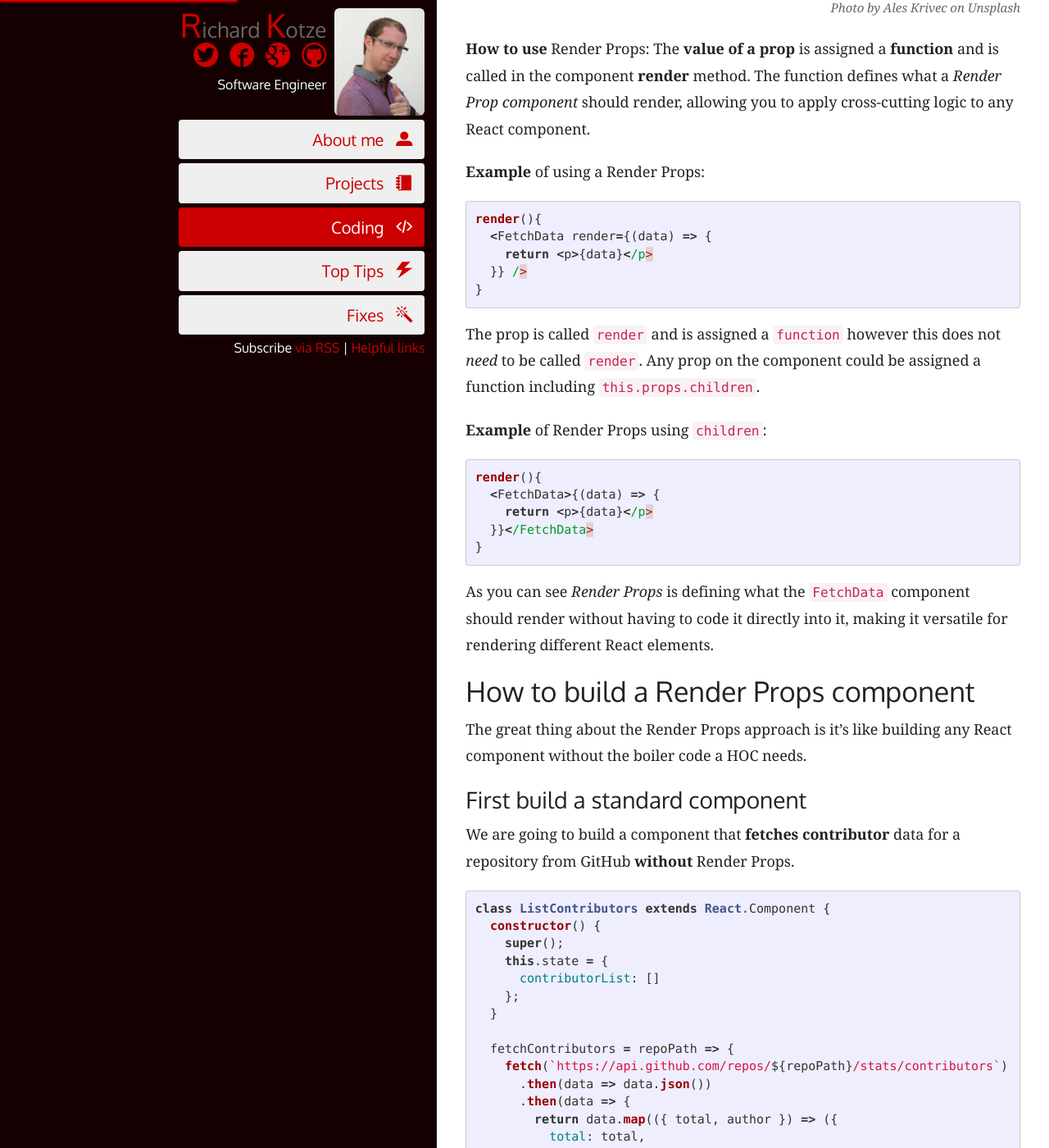
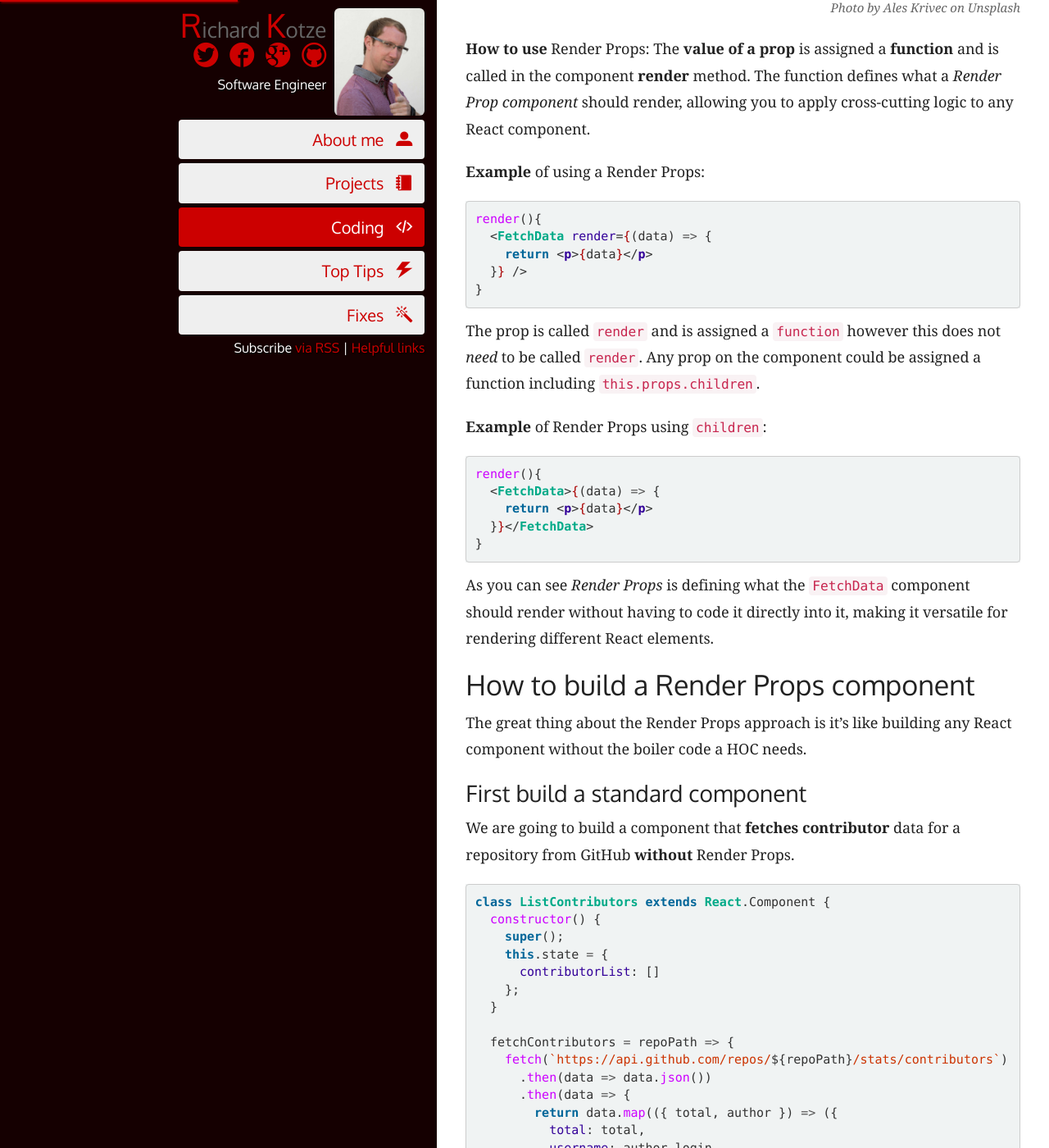
Before and after one commit to rkotze/rkotze.github.io, a Jekyll site: the page built from _posts/2018-04-15-render-props-reactjs.md, in a window 1280 px wide and 1400 px high, scrolled down 820 px. Shown: the whole window at 82% size. Built offline with Jekyll 4.4.1, drawn with Linux system fonts in a browser that asks for light colours; comment, search, counter and statistics services are not loaded; some of the changed text lies outside the part shown.

Commit message:
Change syntax highlighting theme

````diff
--- a/_posts/2018-04-15-render-props-reactjs.md
+++ b/_posts/2018-04-15-render-props-reactjs.md
@@ -26,7 +26,7 @@
 
 **Example** of using a Render Props:
 
-```javascript
+```jsx
 render(){
   <FetchData render={(data) => {
     return <p>{data}</p>
@@ -38,7 +38,7 @@
 
 **Example** of Render Props using `children`:
 
-```javascript
+```jsx
 render(){
   <FetchData>{(data) => {
     return <p>{data}</p>
@@ -56,7 +56,7 @@
 
 We are going to build a component that **fetches contributor** data for a repository from GitHub **without** Render Props.
 
-```javascript
+```jsx
 class ListContributors extends React.Component {
   constructor() {
     super();
@@ -116,7 +116,7 @@
 
 ### Render Props refactor
 
-```javascript
+```jsx
 class FetchContributors extends React.Component {
   // only changes in the render method
   render(){
--- a/_sass/_syntax-highlighting.scss
+++ b/_sass/_syntax-highlighting.scss
@@ -1,71 +1,69 @@
-/**
- * Syntax highlighting styles
- */
-.highlight {
-    background: #fff;
-    @extend %vertical-rhythm;
-
-    .highlighter-rouge & {
-      background: #eef;
-    }
-
-    .c     { color: #998; font-style: italic } // Comment
-    .err   { color: #a61717; background-color: #e3d2d2 } // Error
-    .k     { font-weight: bold } // Keyword
-    .o     { font-weight: bold } // Operator
-    .cm    { color: #998; font-style: italic } // Comment.Multiline
-    .cp    { color: #999; font-weight: bold } // Comment.Preproc
-    .c1    { color: #998; font-style: italic } // Comment.Single
-    .cs    { color: #999; font-weight: bold; font-style: italic } // Comment.Special
-    .gd    { color: #000; background-color: #fdd } // Generic.Deleted
-    .gd .x { color: #000; background-color: #faa } // Generic.Deleted.Specific
-    .ge    { font-style: italic } // Generic.Emph
-    .gr    { color: #a00 } // Generic.Error
-    .gh    { color: #999 } // Generic.Heading
-    .gi    { color: #000; background-color: #dfd } // Generic.Inserted
-    .gi .x { color: #000; background-color: #afa } // Generic.Inserted.Specific
-    .go    { color: #888 } // Generic.Output
-    .gp    { color: #555 } // Generic.Prompt
-    .gs    { font-weight: bold } // Generic.Strong
-    .gu    { color: #aaa } // Generic.Subheading
-    .gt    { color: #a00 } // Generic.Traceback
-    .kc    { font-weight: bold } // Keyword.Constant
-    .kd    { font-weight: bold } // Keyword.Declaration
-    .kp    { font-weight: bold } // Keyword.Pseudo
-    .kr    { font-weight: bold } // Keyword.Reserved
-    .kt    { color: #458; font-weight: bold } // Keyword.Type
-    .m     { color: #099 } // Literal.Number
-    .s     { color: #d14 } // Literal.String
-    .na    { color: #008080 } // Name.Attribute
-    .nb    { color: #0086B3 } // Name.Builtin
-    .nc    { color: #458; font-weight: bold } // Name.Class
-    .no    { color: #008080 } // Name.Constant
-    .ni    { color: #800080 } // Name.Entity
-    .ne    { color: #900; font-weight: bold } // Name.Exception
-    .nf    { color: #900; font-weight: bold } // Name.Function
-    .nn    { color: #555 } // Name.Namespace
-    .nt    { color: #000080 } // Name.Tag
-    .nv    { color: #008080 } // Name.Variable
-    .ow    { font-weight: bold } // Operator.Word
-    .w     { color: #bbb } // Text.Whitespace
-    .mf    { color: #099 } // Literal.Number.Float
-    .mh    { color: #099 } // Literal.Number.Hex
-    .mi    { color: #099 } // Literal.Number.Integer
-    .mo    { color: #099 } // Literal.Number.Oct
-    .sb    { color: #d14 } // Literal.String.Backtick
-    .sc    { color: #d14 } // Literal.String.Char
-    .sd    { color: #d14 } // Literal.String.Doc
-    .s2    { color: #d14 } // Literal.String.Double
-    .se    { color: #d14 } // Literal.String.Escape
-    .sh    { color: #d14 } // Literal.String.Heredoc
-    .si    { color: #d14 } // Literal.String.Interpol
-    .sx    { color: #d14 } // Literal.String.Other
-    .sr    { color: #009926 } // Literal.String.Regex
-    .s1    { color: #d14 } // Literal.String.Single
-    .ss    { color: #990073 } // Literal.String.Symbol
-    .bp    { color: #999 } // Name.Builtin.Pseudo
-    .vc    { color: #008080 } // Name.Variable.Class
-    .vg    { color: #008080 } // Name.Variable.Global
-    .vi    { color: #008080 } // Name.Variable.Instance
-    .il    { color: #099 } // Literal.Number.Integer.Long
-}
+.highlight .hll { background-color: #ffffcc }
+.highlight  { background: #f0f3f3; }
+.highlight .c { color: #0099FF; font-style: italic } /* Comment */
+.highlight .err { color: #AA0000; background-color: #FFAAAA } /* Error */
+.highlight .k { color: #006699; font-weight: bold } /* Keyword */
+.highlight .o { color: #555555 } /* Operator */
+.highlight .ch { color: #0099FF; font-style: italic } /* Comment.Hashbang */
+.highlight .cm { color: #0099FF; font-style: italic } /* Comment.Multiline */
+.highlight .cp { color: #009999 } /* Comment.Preproc */
+.highlight .cpf { color: #0099FF; font-style: italic } /* Comment.PreprocFile */
+.highlight .c1 { color: #0099FF; font-style: italic } /* Comment.Single */
+.highlight .cs { color: #0099FF; font-weight: bold; font-style: italic } /* Comment.Special */
+.highlight .gd { background-color: #FFCCCC; border: 1px solid #CC0000 } /* Generic.Deleted */
+.highlight .ge { font-style: italic } /* Generic.Emph */
+.highlight .gr { color: #FF0000 } /* Generic.Error */
+.highlight .gh { color: #003300; font-weight: bold } /* Generic.Heading */
+.highlight .gi { background-color: #CCFFCC; border: 1px solid #00CC00 } /* Generic.Inserted */
+.highlight .go { color: #AAAAAA } /* Generic.Output */
+.highlight .gp { color: #000099; font-weight: bold } /* Generic.Prompt */
+.highlight .gs { font-weight: bold } /* Generic.Strong */
+.highlight .gu { color: #003300; font-weight: bold } /* Generic.Subheading */
+.highlight .gt { color: #99CC66 } /* Generic.Traceback */
+.highlight .kc { color: #006699; font-weight: bold } /* Keyword.Constant */
+.highlight .kd { color: #006699; font-weight: bold } /* Keyword.Declaration */
+.highlight .kn { color: #006699; font-weight: bold } /* Keyword.Namespace */
+.highlight .kp { color: #006699 } /* Keyword.Pseudo */
+.highlight .kr { color: #006699; font-weight: bold } /* Keyword.Reserved */
+.highlight .kt { color: #007788; font-weight: bold } /* Keyword.Type */
+.highlight .m { color: #FF6600 } /* Literal.Number */
+.highlight .s { color: #CC3300 } /* Literal.String */
+.highlight .na { color: #330099 } /* Name.Attribute */
+.highlight .nb { color: #336666 } /* Name.Builtin */
+.highlight .nc { color: #00AA88; font-weight: bold } /* Name.Class */
+.highlight .no { color: #336600 } /* Name.Constant */
+.highlight .nd { color: #9999FF } /* Name.Decorator */
+.highlight .ni { color: #999999; font-weight: bold } /* Name.Entity */
+.highlight .ne { color: #CC0000; font-weight: bold } /* Name.Exception */
+.highlight .nf { color: #CC00FF } /* Name.Function */
+.highlight .nl { color: #9999FF } /* Name.Label */
+.highlight .nn { color: #00CCFF; font-weight: bold } /* Name.Namespace */
+.highlight .nt { color: #330099; font-weight: bold } /* Name.Tag */
+.highlight .nv { color: #003333 } /* Name.Variable */
+.highlight .ow { color: #000000; font-weight: bold } /* Operator.Word */
+.highlight .w { color: #bbbbbb } /* Text.Whitespace */
+.highlight .mb { color: #FF6600 } /* Literal.Number.Bin */
+.highlight .mf { color: #FF6600 } /* Literal.Number.Float */
+.highlight .mh { color: #FF6600 } /* Literal.Number.Hex */
+.highlight .mi { color: #FF6600 } /* Literal.Number.Integer */
+.highlight .mo { color: #FF6600 } /* Literal.Number.Oct */
+.highlight .sa { color: #CC3300 } /* Literal.String.Affix */
+.highlight .sb { color: #CC3300 } /* Literal.String.Backtick */
+.highlight .sc { color: #CC3300 } /* Literal.String.Char */
+.highlight .dl { color: #CC3300 } /* Literal.String.Delimiter */
+.highlight .sd { color: #CC3300; font-style: italic } /* Literal.String.Doc */
+.highlight .s2 { color: #CC3300 } /* Literal.String.Double */
+.highlight .se { color: #CC3300; font-weight: bold } /* Literal.String.Escape */
+.highlight .sh { color: #CC3300 } /* Literal.String.Heredoc */
+.highlight .si { color: #AA0000 } /* Literal.String.Interpol */
+.highlight .sx { color: #CC3300 } /* Literal.String.Other */
+.highlight .sr { color: #33AAAA } /* Literal.String.Regex */
+.highlight .s1 { color: #CC3300 } /* Literal.String.Single */
+.highlight .ss { color: #FFCC33 } /* Literal.String.Symbol */
+.highlight .bp { color: #336666 } /* Name.Builtin.Pseudo */
+.highlight .fm { color: #CC00FF } /* Name.Function.Magic */
+.highlight .vc { color: #003333 } /* Name.Variable.Class */
+.highlight .vg { color: #003333 } /* Name.Variable.Global */
+.highlight .vi { color: #003333 } /* Name.Variable.Instance */
+.highlight .vm { color: #003333 } /* Name.Variable.Magic */
+.highlight .il { color: #FF6600 } /* Literal.Number.Integer.Long */
````
